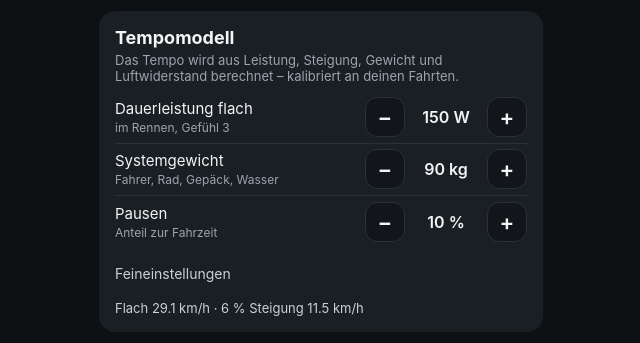
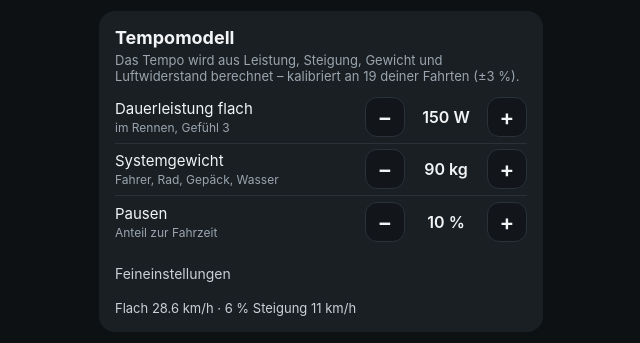
Before and after one commit to dsvbfj5zcc-lab/schlafplatz, a plain HTML site: page index.html in a window 1280 px wide. Shown: the part 923-1266 px from the top of the page, 319-959 px from the left. Drawn offline with Linux system fonts and the light colour scheme.

Commit message:
Tempomodell mit 19 Fahrten neu kalibriert
- CdA 0.38, Mehrleistung am Berg +4 %/% bis +50 %
- Abfahrt max. 48 km/h am Tag, 38 km/h nachts (gemessen)
- Mittlere Abweichung der Fahrzeit 3 %, ohne systematischen Fehler
- Service Worker auf spf-v6

Co-Authored-By: Claude Opus 5.5 <noreply@anthropic.com>
Claude-Session: https://claude.ai/code/session_01Y8uqzmMHSZVTWdt4ycKFA9

```diff
--- a/index.html
+++ b/index.html
@@ -192,7 +192,7 @@ function isNight(ms){
 }
 /* Fahrt simulieren: von fromKm ab startMs; Stopp bei toKm oder untilMs */
 /* Leistungsmodell (kalibriert an intervals.icu-Fahrten, siehe claude/schlafplatz-tempomodell.md) */
-const MODEL_DEFAULTS = {power:150, mass:90, pause:10, cda:0.36, crr:0.005, climbK:5, climbMax:40, descDay:50, descNight:35};
+const MODEL_DEFAULTS = {power:150, mass:90, pause:10, cda:0.38, crr:0.005, climbK:4, climbMax:50, descDay:48, descNight:38}; // kalibriert an 19 Fahrten (Nov 2026)
 function modelOf(ev){ const m=Object.assign({}, MODEL_DEFAULTS, ev.model||{}); return m; }
 // Geschwindigkeit in km/h aus Leistung (W) und Steigung (Anteil), Höhe für Luftdichte
 function speedKmh(P, grade, ele, m){
@@ -585,7 +585,7 @@ function modelCard(e){
   const row=(label,k,shown,hint)=>`<div class="list-row"><div class="stack" style="gap:2px;min-width:0"><span style="font-size:15px">${label}</span>${hint?`<span class="tiny muted">${hint}</span>`:''}</div><div class="row"><button class="sq" style="width:40px;height:40px" aria-label="${label} verringern" data-a="mStep" data-k="${k}" data-d="-1">−</button><span style="min-width:62px;text-align:center;font-weight:600">${shown}</span><button class="sq" style="width:40px;height:40px" aria-label="${label} erhöhen" data-a="mStep" data-k="${k}" data-d="1">+</button></div></div>`;
   return `<div class="card" style="gap:4px">
     <h2>Tempomodell</h2>
-    <span class="small muted">Das Tempo wird aus Leistung, Steigung, Gewicht und Luftwiderstand berechnet – kalibriert an deinen Fahrten.</span>
+    <span class="small muted">Das Tempo wird aus Leistung, Steigung, Gewicht und Luftwiderstand berechnet – kalibriert an 19 deiner Fahrten (±3 %).</span>
     <div style="padding-top:4px">
     ${row('Dauerleistung flach','power',m.power+' W','im Rennen, Gefühl 3')}
     ${row('Systemgewicht','mass',m.mass+' kg','Fahrer, Rad, Gepäck, Wasser')}
--- a/sw.js
+++ b/sw.js
@@ -1,6 +1,6 @@
 // Schlafplatz-Finder – Service Worker
 // Bei jeder Änderung an der App VERSION erhöhen, damit die neue Version geladen wird.
-const VERSION = 'spf-v5';
+const VERSION = 'spf-v6';
 const FILES = ['./', './index.html', './manifest.webmanifest', './icon-180.png', './icon-192.png', './icon-512.png'];
 
 self.addEventListener('install', e => {
```
